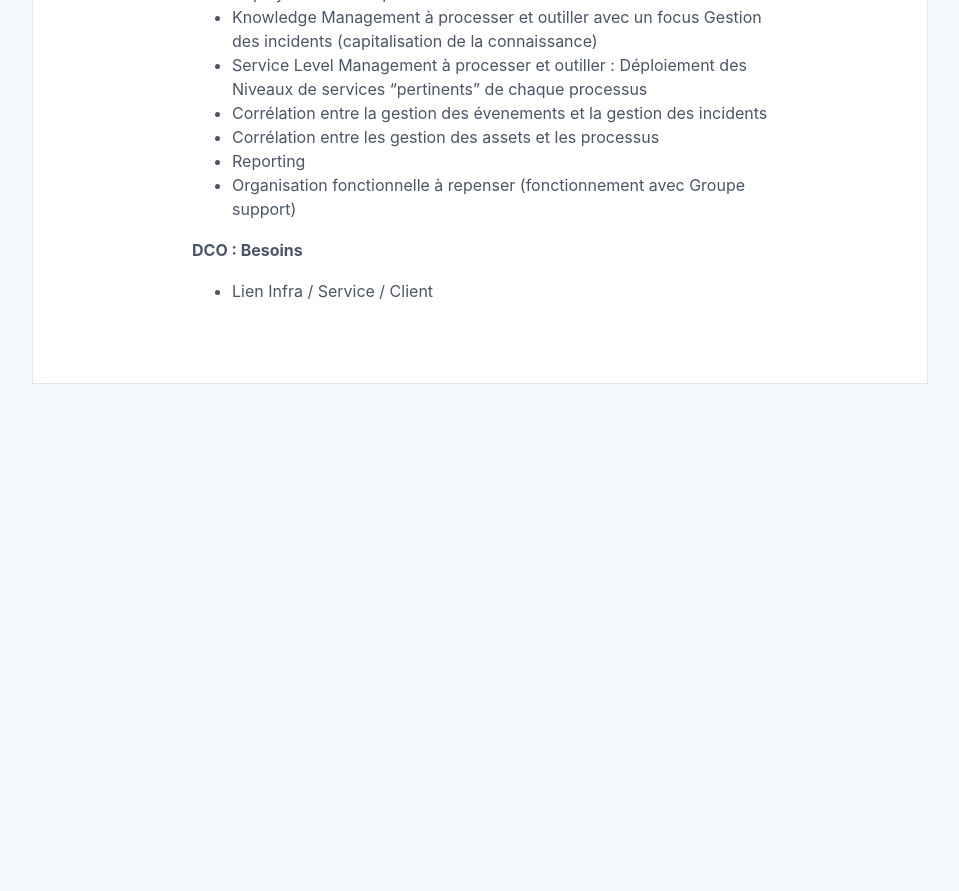
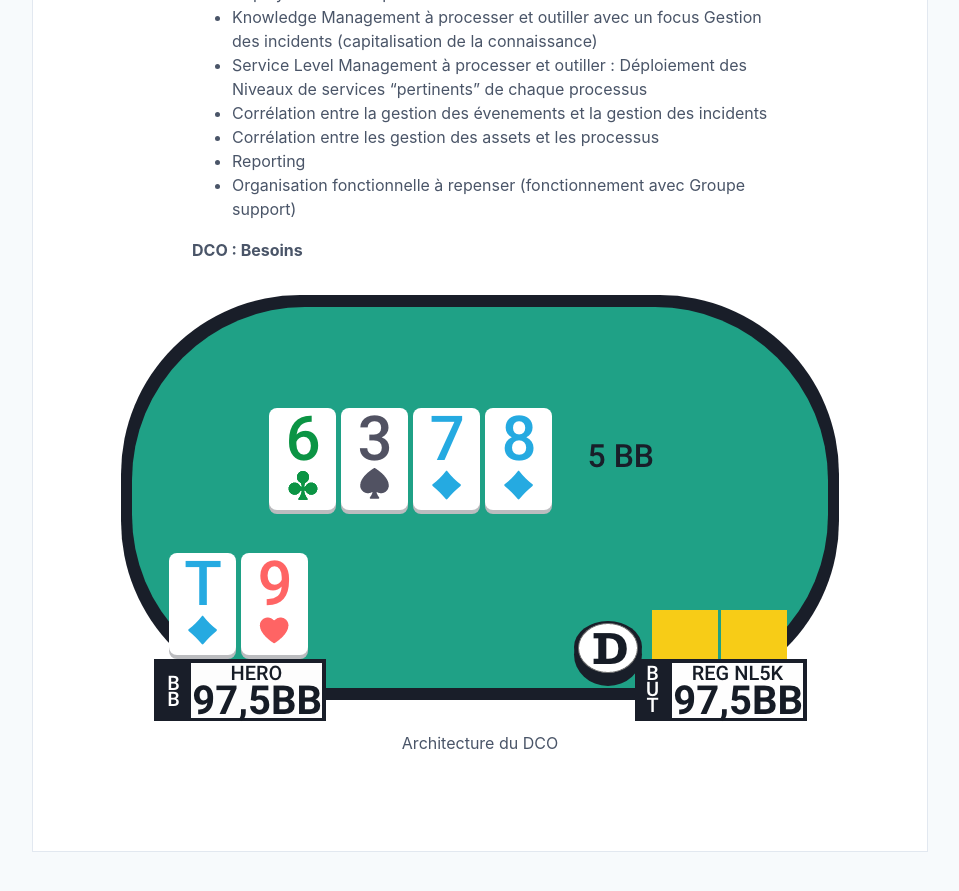
Before and after one commit to greglejeune/blog, a Jekyll site: the page built from _posts/2020-02-11-ITSM.md, in a window 1280 px wide and 900 px high, scrolled down 2051 px. Shown: the top 891 px of the window, without its empty margins (160-1119 px from the left). Built offline with Jekyll 4.4.1, drawn with Linux system fonts in a browser that asks for light colours; before the commit the page ends 2483 px from its top, so only the background shows below that.

Commit message:
Update 2020-02-11-ITSM.md

```diff
--- a/_posts/2020-02-11-ITSM.md
+++ b/_posts/2020-02-11-ITSM.md
@@ -106,8 +106,11 @@
 
   <p><b>DCO : Besoins</b></p>
 
-  <ul>
-    <li>Lien Infra / Service / Client</li>
-  </ul>
+  <figure class="image-center">
+    <img src="/blog/img/2020-01-23-2.png">
+    <figcaption>
+      Architecture du DCO
+    </figcaption>
+  </figure>
 
 </div>
```
